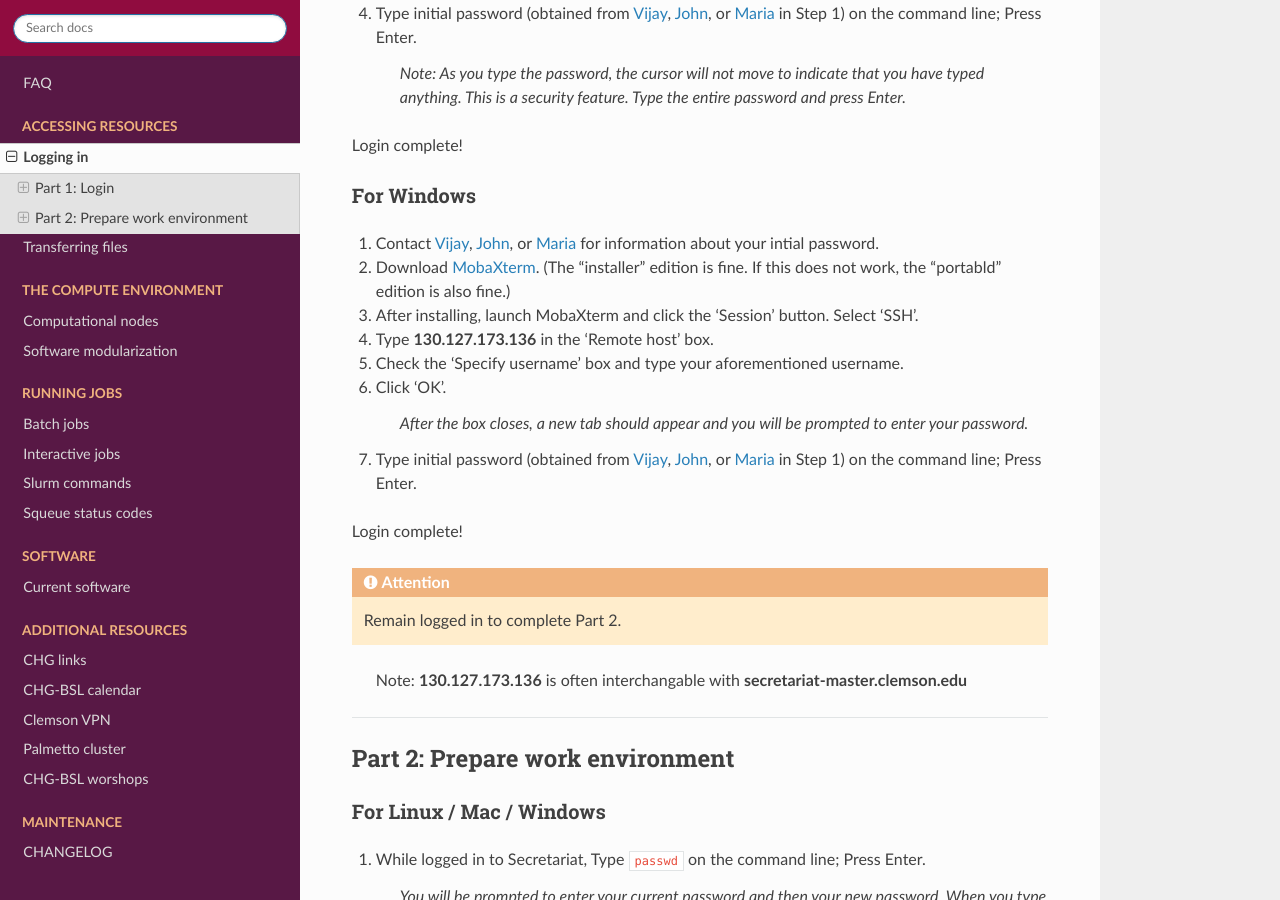
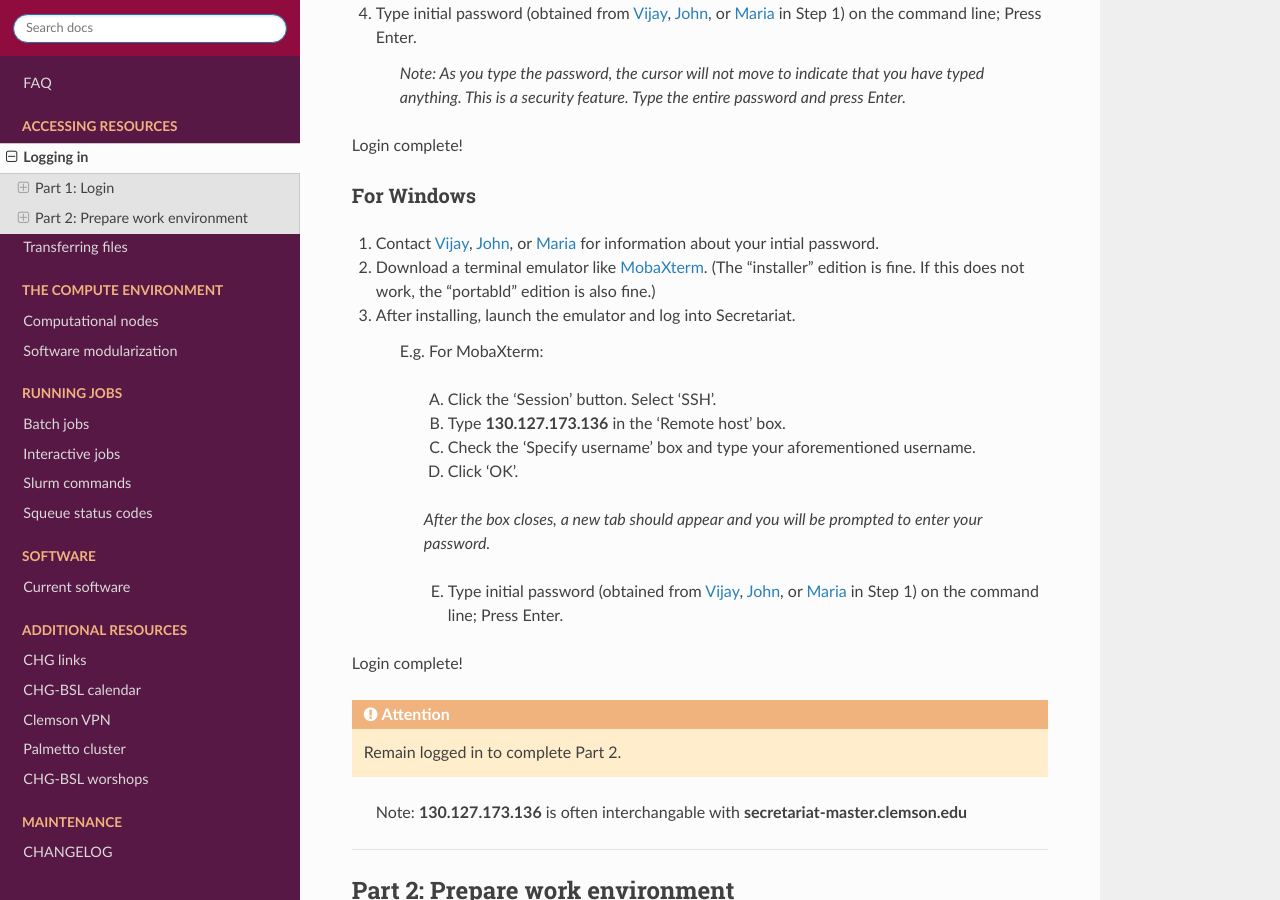
Before and after one commit to amalgamaria/secretariat, a Sphinx documentation site: the page built from docs/access/login.rst, in a window 1280 px wide and 900 px high, scrolled down 631 px. Built offline with Sphinx 7.4.7 and the Read the Docs theme 2.0.0, drawn with Linux system fonts in a browser that asks for light colours; pages that are not in the unit, such as notebooks, are missing from menus.

Commit message:
Reformat Windows Login section

```diff
--- a/docs/access/login.rst
+++ b/docs/access/login.rst
@@ -32,15 +32,19 @@ For Windows
 -----------
 
 1. Contact `Vijay`_, `John`_, or `Maria`_ for information about your intial password.
-2. Download `MobaXterm`_. (The "installer" edition is fine. If this does not work, the "portabld" edition is also fine.)
-3. After installing, launch MobaXterm and click the 'Session' button. Select 'SSH'.
-4. Type **130.127.173.136** in the 'Remote host' box.
-5. Check the 'Specify username' box and type your aforementioned username.
-6. Click 'OK'.
+2. Download a terminal emulator like `MobaXterm`_. (The "installer" edition is fine. If this does not work, the "portabld" edition is also fine.)
+3. After installing, launch the emulator and log into Secretariat.
 
-	*After the box closes, a new tab should appear and you will be prompted to enter your password.*
+	E.g. For MobaXterm:
 
-7. Type initial password (obtained from `Vijay`_, `John`_, or `Maria`_ in Step 1) on the command line; Press Enter.
+		A. Click the 'Session' button. Select 'SSH'.
+		B. Type **130.127.173.136** in the 'Remote host' box.
+		C. Check the 'Specify username' box and type your aforementioned username.
+		D. Click 'OK'.
+
+		*After the box closes, a new tab should appear and you will be prompted to enter your password.*
+
+		E. Type initial password (obtained from `Vijay`_, `John`_, or `Maria`_ in Step 1) on the command line; Press Enter.
 
 Login complete!
 
```
